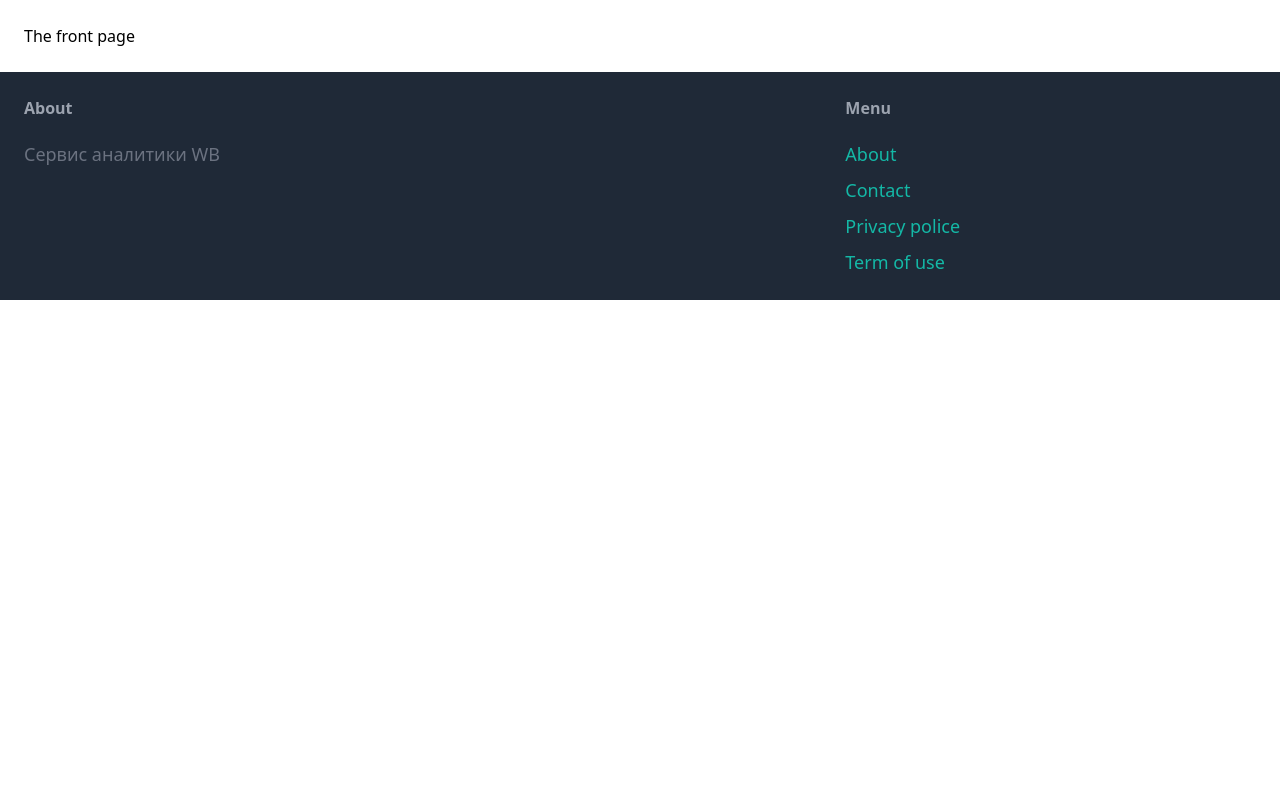
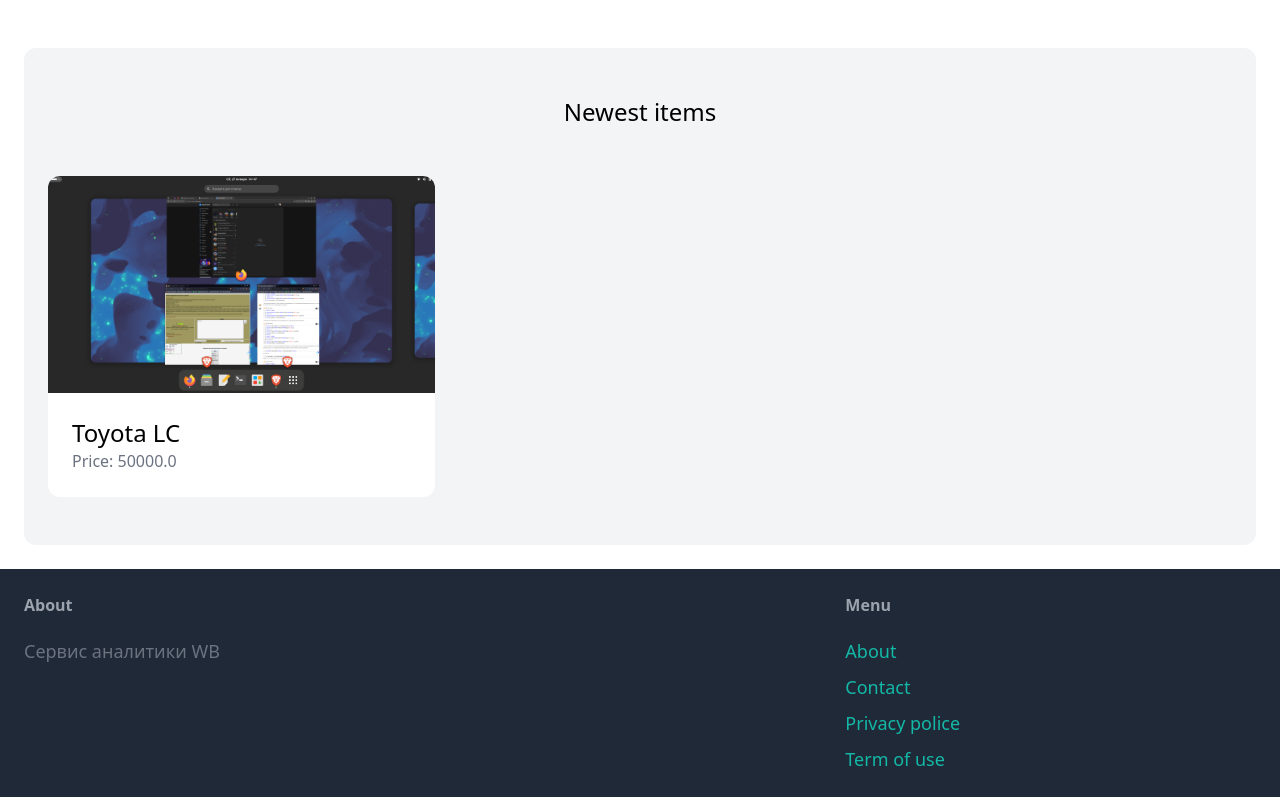
Before and after one commit to Kaya-git/Tachka.com, a Django app: page / in a window 1280 px wide. Shown: the part 77-874 px from the top of the page. Before the commit the page ends 377 px from the top, so only its background shows below. Run offline with Django 5.2, Linux system fonts and the light colour scheme; data comes from the database, SQL or seed files in the repository; both versions use the stored data as it was after the commit; some libraries are stand-ins or nearby versions.

Commit message:
added newest items to template

```diff
--- a/wb_stat/core/templates/core/index.html
+++ b/wb_stat/core/templates/core/index.html
@@ -3,5 +3,24 @@
 {% block title %}Welcome{% endblock %}
 
 {% block content %}
-    <h1>The front page</h1>
+    <div class="mt-6 px-6 py-12 bg-gray-100 rounded-xl">
+        <h2 class="mb-12 text-2xl text-center"> Newest items</h2>
+
+        <div class="grid grid-cols-3 gap-3">
+            {% for item in items %}
+                <div>
+                    <a href="#">
+                        <div>
+                            <img src="{{ item.image.url }}" class="rounded-t-xl">
+                        </div>
+
+                        <div class="p-6 bg-white rounded-b-xl">
+                            <h2 class="text-2xl">{{ item.name }}</h2>
+                            <p class="text-gray-500">Price: {{ item.price}}</p>
+                        </div>
+                    </a>
+                </div>
+            {% endfor %}
+        </div>
+    </div>
 {% endblock %}
--- a/wb_stat/core/views.py
+++ b/wb_stat/core/views.py
@@ -1,8 +1,20 @@
 from django.shortcuts import render
+
+from item.models import Category, Item
 
 
 def index(request):
-    return render(request, 'core/index.html')
+    items = Item.objects.filter(is_sold=False)[0:6]
+    categories = Category.objects.all()
+
+    return render(
+        request,
+        'core/index.html',
+        {
+            'categories': categories,
+            'items': items
+        }
+    )
 
 
 def contact(request):
--- a/wb_stat/item/models.py
+++ b/wb_stat/item/models.py
@@ -45,3 +45,10 @@ class Item(models.Model):
     created_at = models.DateTimeField(
         auto_now_add=True
     )
+
+    class Meta:
+        ordering = ('name',)
+        verbose_name_plural = 'Items'
+
+    def __str__(self):
+        return self.name
--- a/wb_stat/wb_stat/settings.py
+++ b/wb_stat/wb_stat/settings.py
@@ -118,6 +118,8 @@ USE_TZ = True
 # https://docs.djangoproject.com/en/5.0/howto/static-files/
 
 STATIC_URL = 'static/'
+MEDIA_URL = 'media/'
+MEDIA_ROOT = BASE_DIR / 'media'
 
 # Default primary key field type
 # https://docs.djangoproject.com/en/5.0/ref/settings/#default-auto-field
--- a/wb_stat/wb_stat/urls.py
+++ b/wb_stat/wb_stat/urls.py
@@ -1,3 +1,6 @@
+from django.conf import settings
+from django.conf.urls.static import static
+
 from django.contrib import admin
 from django.urls import path
 
@@ -8,4 +11,4 @@ urlpatterns = [
     path('', index, name='index'),
     path('contact/', contact, name='contact'),
     path('admin/', admin.site.urls),
-]
+] + static(settings.MEDIA_URL, document_root=settings.MEDIA_ROOT)
```
Also changed, not shown: wb_stat/db.sqlite3, wb_stat/media/item_images/Снимок_экрана_от_2024-01-27_14-47-14.png (added).
